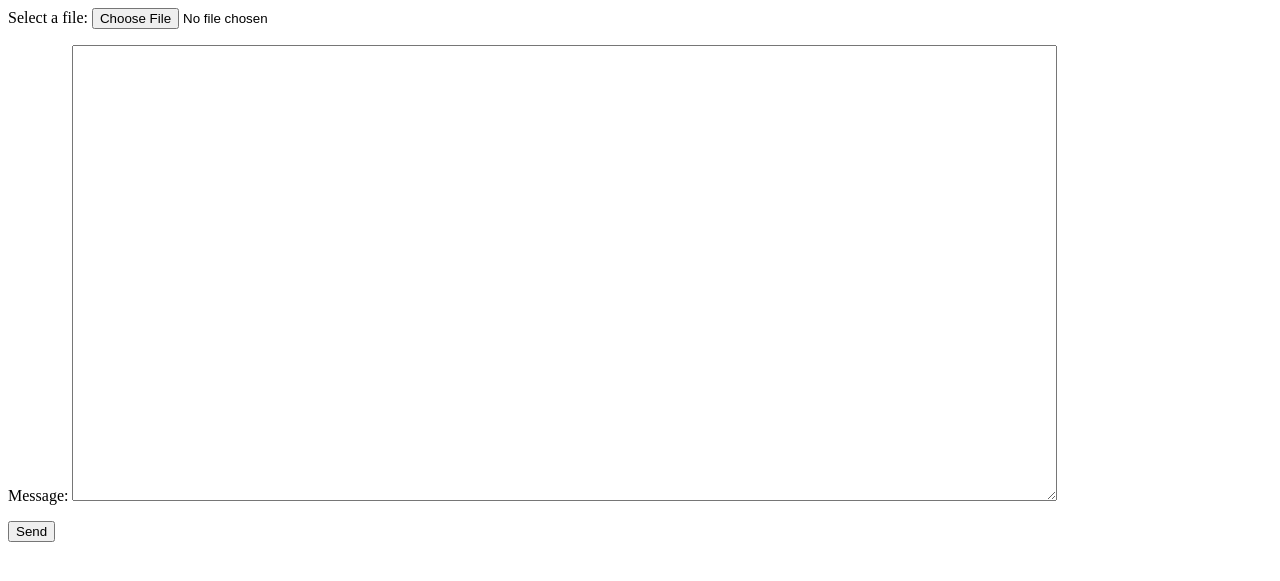
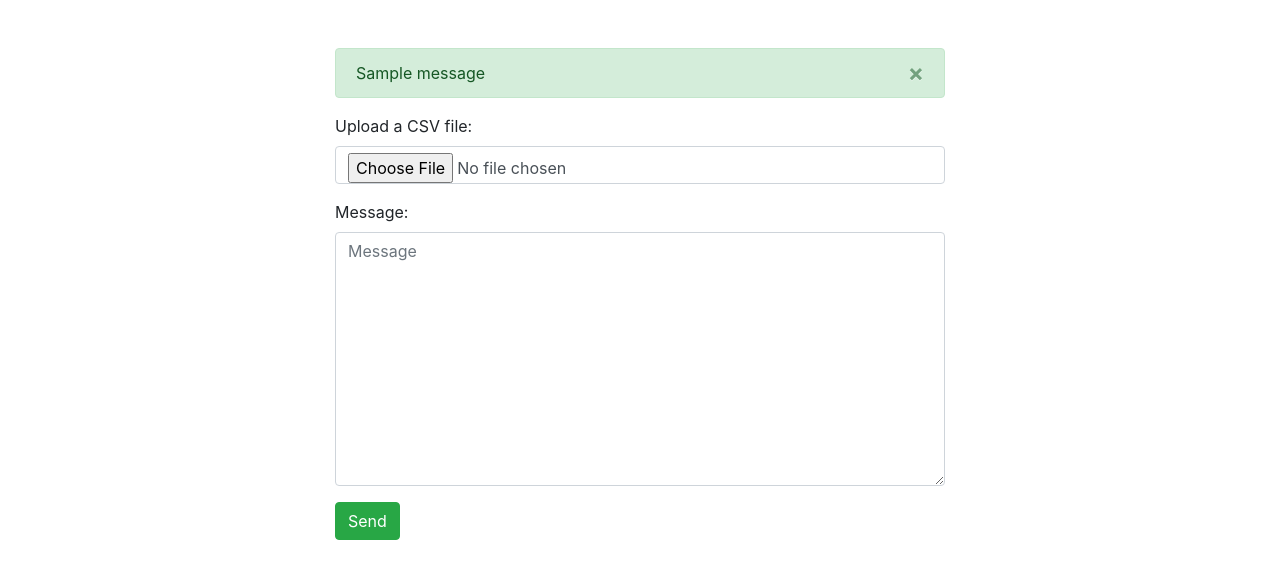
Before and after one commit to ameerabdulaziz/sms_task, a Django app: page / in a window 1280 px wide. Shown: the top 581 px of the page. Run offline with Django 3.2, Linux system fonts and the light colour scheme; tables that the repository leaves empty hold one stand-in row (values such as "Sample post"); one stand-in notice (Sample message) is shown; some libraries are stand-ins or nearby versions.

Commit message:
Style the message form

```diff
--- a/send_sms/forms.py
+++ b/send_sms/forms.py
@@ -2,10 +2,12 @@ from django import forms
 
 
 class MessageForm(forms.Form):
-    file = forms.FileField(label='Select a file', required=False)
+    file = forms.FileField(label='Upload a CSV file', widget=forms.FileInput(attrs={
+        'class': 'form-control',
+    }))
     message = forms.CharField(widget=forms.Textarea(attrs={
-        "rows": 30,
-        'cols': 120,
+        'class': 'form-control',
+        'placeholder': 'Message',
     }))
 
     def clean_file(self):
--- /dev/null
+++ b/send_sms/templates/send_sms/base.html
@@ -0,0 +1,23 @@
+<!doctype html>
+<html lang="en">
+    <head>
+        <!-- Required meta tags -->
+        <meta charset="utf-8">
+        <meta name="viewport" content="width=device-width, initial-scale=1, shrink-to-fit=no">
+
+        <!-- Bootstrap CSS -->
+        <link rel="stylesheet" href="https://stackpath.bootstrapcdn.com/bootstrap/4.1.3/css/bootstrap.min.css" integrity="sha384-MCw98/SFnGE8fJT3GXwEOngsV7Zt27NXFoaoApmYm81iuXoPkFOJwJ8ERdknLPMO" crossorigin="anonymous">
+
+        <title>{% block title %}{% endblock %}</title>
+    </head>
+    <body>
+
+        {% block content %}{% endblock %}
+
+        <!-- Optional JavaScript -->
+        <!-- jQuery first, then Popper.js, then Bootstrap JS -->
+        <script src="https://code.jquery.com/jquery-3.3.1.slim.min.js" integrity="sha384-q8i/X+965DzO0rT7abK41JStQIAqVgRVzpbzo5smXKp4YfRvH+8abtTE1Pi6jizo" crossorigin="anonymous"></script>
+        <script src="https://cdnjs.cloudflare.com/ajax/libs/popper.js/1.14.3/umd/popper.min.js" integrity="sha384-ZMP7rVo3mIykV+2+9J3UJ46jBk0WLaUAdn689aCwoqbBJiSnjAK/l8WvCWPIPm49" crossorigin="anonymous"></script>
+        <script src="https://stackpath.bootstrapcdn.com/bootstrap/4.1.3/js/bootstrap.min.js" integrity="sha384-ChfqqxuZUCnJSK3+MXmPNIyE6ZbWh2IMqE241rYiqJxyMiZ6OW/JmZQ5stwEULTy" crossorigin="anonymous"></script>
+    </body>
+</html>
--- a/send_sms/templates/send_sms/home.html
+++ b/send_sms/templates/send_sms/home.html
@@ -1,4 +1,36 @@
-<form action="" method="post" enctype="multipart/form-data">{% csrf_token %}
-    {{ form.as_p }}
-    <button type="submit">Send</button>
-</form>
+{% extends 'send_sms/base.html' %}
+
+{% block title %}Send SMS{% endblock %}
+
+{% block content %}
+    <div class="col-6 mt-5 ml-auto mr-auto">
+        {% if messages %}
+            {% for message in messages %}
+                <div class="alert alert-success alert-dismissible fade show" role="alert">
+                    {{ message }}
+                    <button type="button" class="close" data-dismiss="alert" aria-label="Close">
+                        <span aria-hidden="true">&times;</span>
+                    </button>
+                </div>
+            {% endfor %}
+        {% endif %}
+        <form action="" method="post" enctype="multipart/form-data">{% csrf_token %}
+            {% for field in form %}
+                <div class="form-group">
+                    {% if field.errors %}
+                        {% for error in field.errors  %}
+                            <div class="alert alert-danger alert-dismissible fade show" role="alert">
+                                {{ error }}
+                                <button type="button" class="close" data-dismiss="alert" aria-label="Close">
+                                    <span aria-hidden="true">&times;</span>
+                                </button>
+                            </div>
+                        {% endfor %}
+                    {% endif %}
+                    {{ field.label_tag }}{{ field }}
+                </div>
+            {% endfor %}
+            <button class="btn btn-success" type="submit">Send</button>
+        </form>
+    </div>
+{% endblock %}
--- a/send_sms/views.py
+++ b/send_sms/views.py
@@ -1,4 +1,5 @@
 import csv
+from django.contrib import messages
 from django.shortcuts import render, redirect
 
 from twilio.rest import Client
@@ -38,6 +39,7 @@ def home_view(request):
             customers_cellphones = get_customers_cellphones(request.FILES['file'])
             message_body = form.cleaned_data.get('message')
             print(send_message_to_customers(customers_cellphones, message_body))
+            messages.success(request, 'Message sent!')
             return redirect('send_sms:home')
     else:
         form = MessageForm()
```
